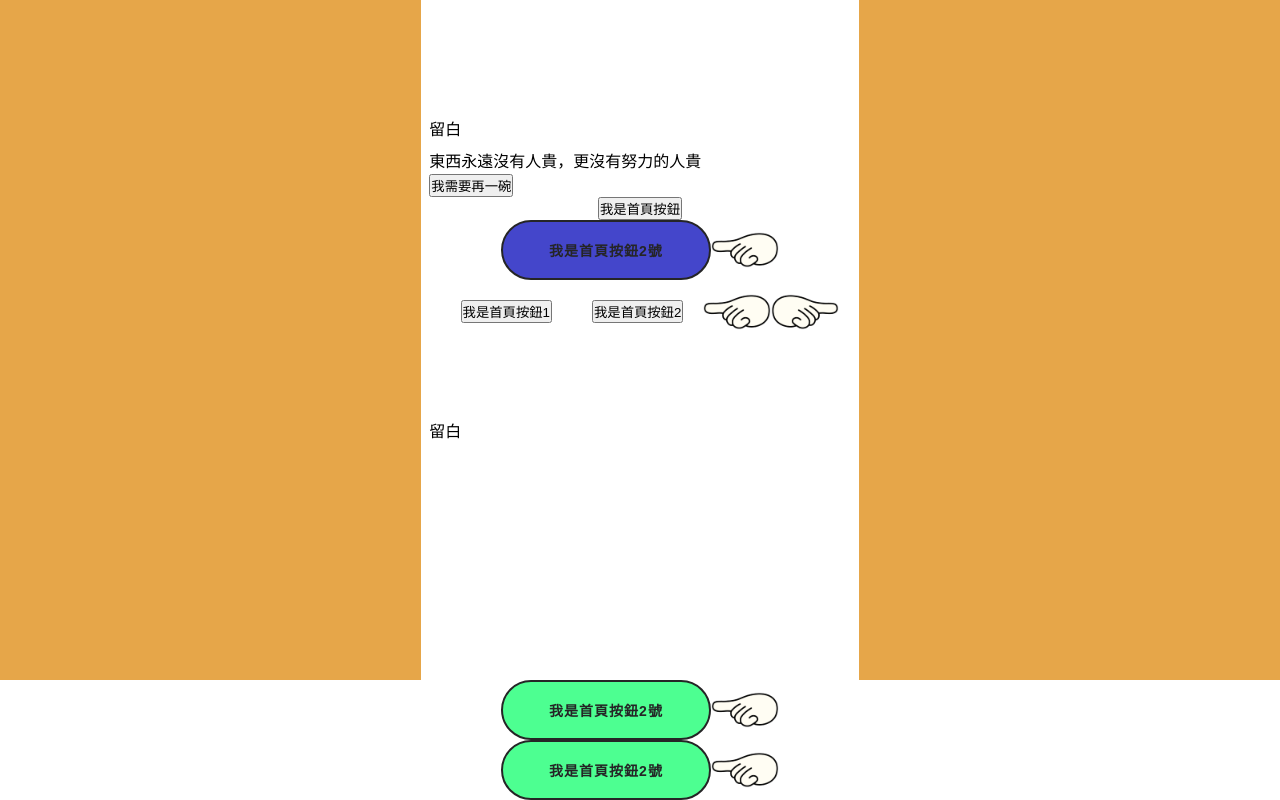
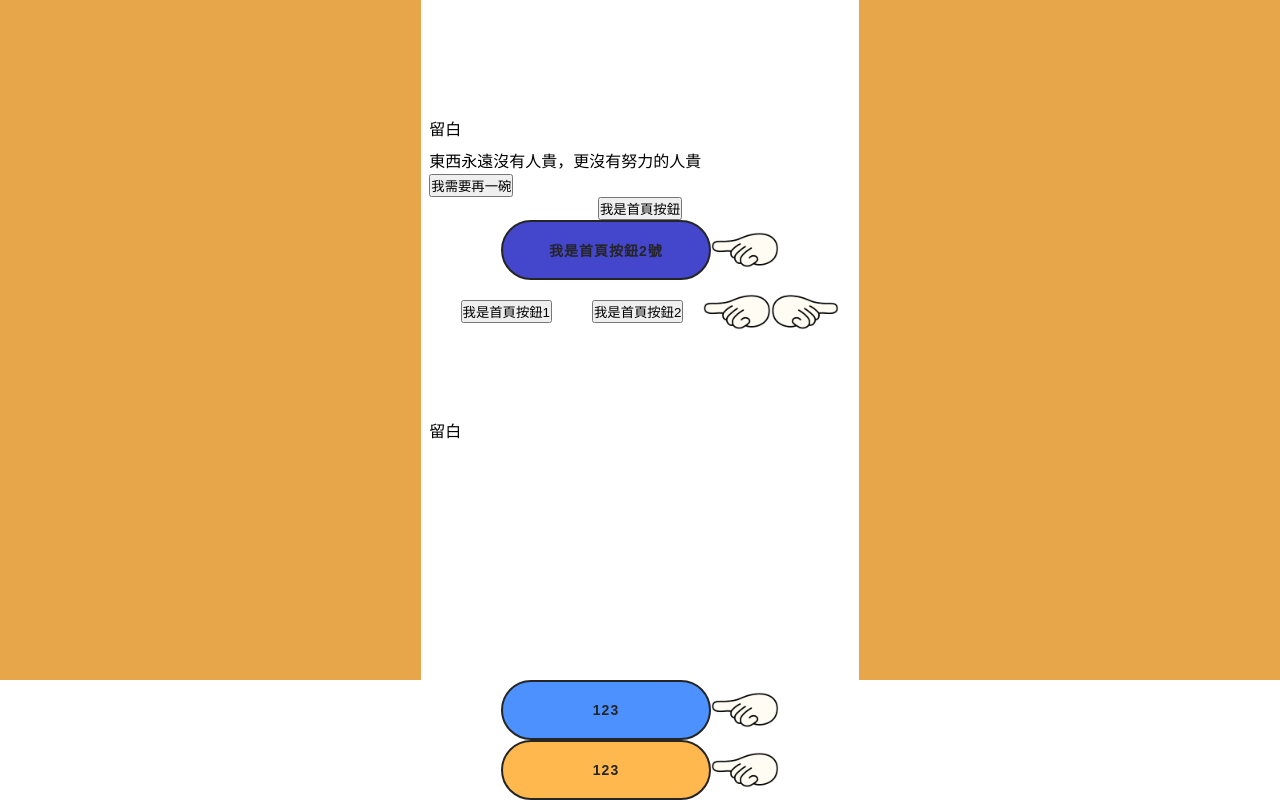
Before and after one commit to xpluso-chen/Hina-web, a Vue app: page / in a window 1280 px wide. Shown: the part 292-1092 px from the top of the page. Built offline with nearby package versions, Linux system fonts and the light colour scheme; no server answers.

Commit message:
button模組化-二版(客制每個按鈕顏色)

```diff
--- a/src/App.vue
+++ b/src/App.vue
@@ -37,8 +37,9 @@
     <div class="main-area-footer">留白</div>
   </div>
 
-  <Button />
-  <Button />
+  <Button bgColor="#4d91ff" hoverColor="#000" text="123"/>
+  <Button bgColor="#ffb84d" hoverColor="#4d91ff" text="123"/>
+
 </template>
 
 <script setup lang="ts">
--- a/src/components/Button.vue
+++ b/src/components/Button.vue
@@ -1,13 +1,26 @@
 <template>
     <div class="btn-box">
-        <!-- 使用 ref 綁定到這個按鈕元素 -->
-        <button class="btn2" ref="btn2" @click="toggleClass"><span>我是首頁按鈕2號</span></button>
+      <button
+        class="btn2"
+        ref="btn2"
+        :style="{ '--bg-color': bgColor, '--hover-color': hoverColor }"
+        @click="toggleClass"
+      >
+        <span>{{text}}</span>
+      </button>
       <img src="/public/hand-l.png" alt="裝飾">
     </div>
   </template>
 
   <script setup lang="ts">
-import { ref, nextTick } from 'vue';
+  import { ref, nextTick, defineProps } from 'vue';
+
+  const props = defineProps({
+    bgColor: { type: String},
+    hoverColor: { type: String },
+    text:{type: String }
+  });
+
   const btn2 = ref<HTMLElement | null>(null);
 
   function toggleClass() {
@@ -21,18 +34,20 @@ function toggleClass() {
 
   <style lang="scss" scoped>
   .btn2 {
-  @include btn-style(#4dff91, #333);
+    @include btn-style(var(--bg-color), var(--hover-color));
   }
+
   .btn-box {
     @extend %flex-center;
     align-items: center;
-  img{
+    img {
       width: auto;
       height: 36px;
     }
   }
+
   .active {
-  background-color: red;
-  color: yellow;
+    background-color: red !important;
+    color: yellow !important;
   }
   </style>
```
Lines whose indentation alone changed are shown as unchanged.
